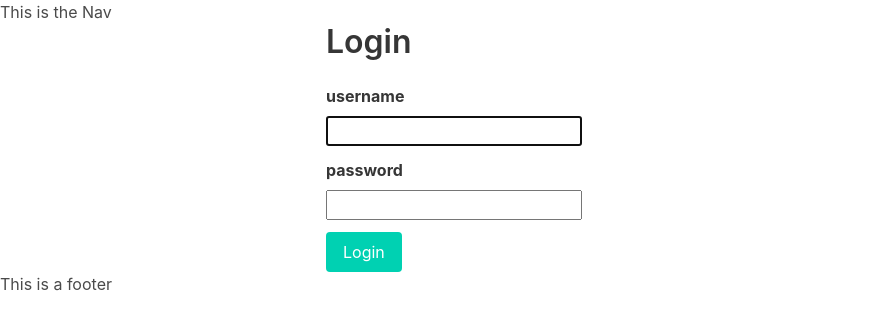
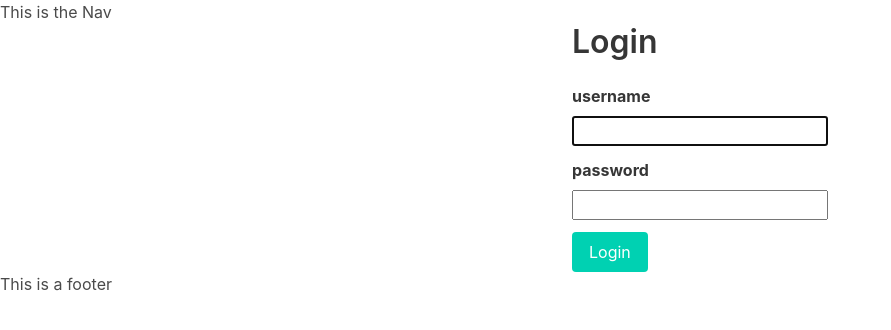
Before and after one commit to desertlp/wayfarer, a Django app: page /accounts/login/ in a window 1280 px wide. Shown: the top 330 px of the page, without its empty margins (0-891 px from the left). Run offline with Django 3.2, Linux system fonts and the light colour scheme; some libraries are stand-ins or nearby versions.

Commit message:
Login form styled and showing errors when invalid inputs are entered.

```diff
--- a/main_app/static/styles/style.css
+++ b/main_app/static/styles/style.css
@@ -24,6 +24,20 @@ CAROUSEL
 FORMS
 */
 
+.form-container {
+    width: 100vw;
+    display: flex;
+    justify-content: center;
+    align-items: center;
+}
+
+.form-panel {
+    width: 640px;
+    display: flex;
+    justify-content: center;
+    align-items: center;
+}
+
 .error-message {
     color: red;
 }
--- a/main_app/templates/registration/login.html
+++ b/main_app/templates/registration/login.html
@@ -1,7 +1,8 @@
 {% extends 'base.html' %}
 
 {% block content %}
-<div class="columns is-mobile">
+<section class="form-container">
+<div class="columns is-mobile form-panel">
     <div class="column is-half is-offset-one-quarter">
         <!-- LOGIN -->
         <h3 class="title is-size3">Login</h3>
@@ -22,4 +23,5 @@
             </form>
     </div>
 </div>
+</section>
 {% endblock %}
```
